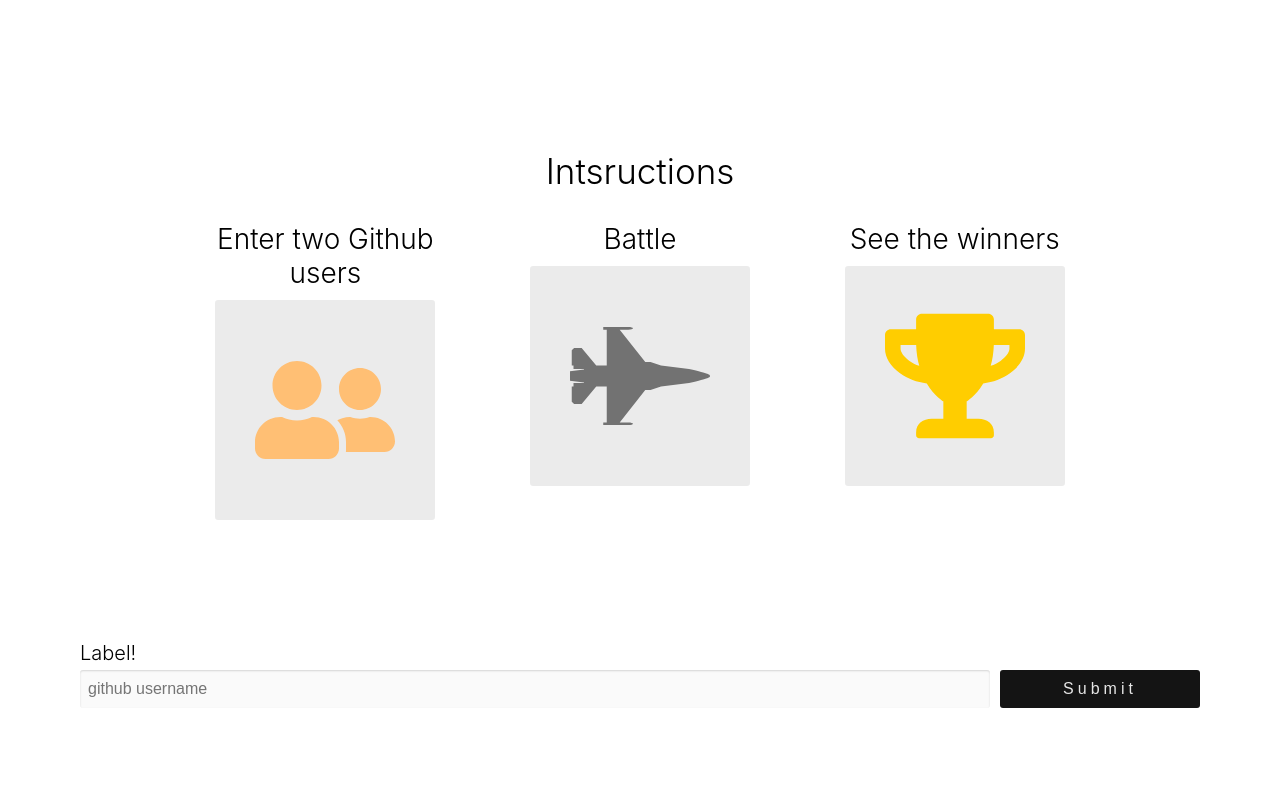
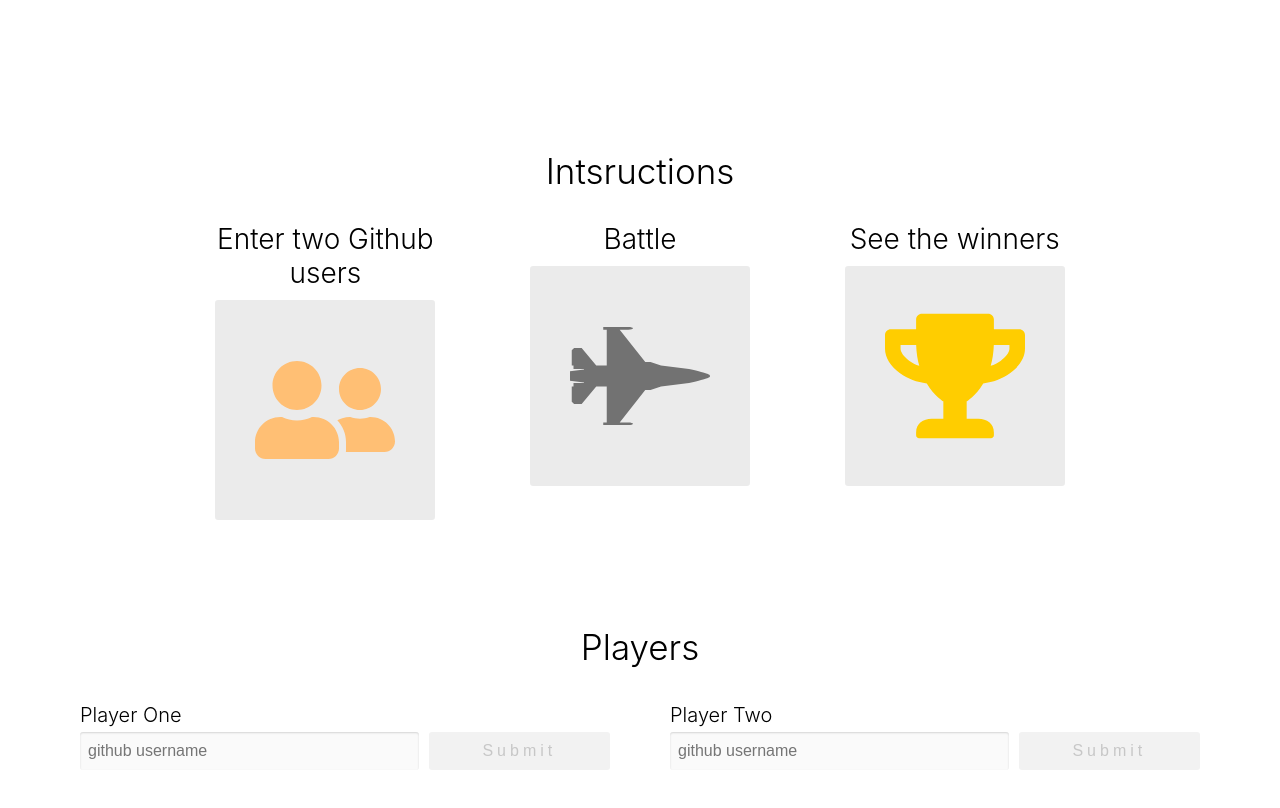
Before and after one commit to lukeys24/react-github-battle, a React app: page / in a window 1280 px wide. Built offline with nearby package versions, Linux system fonts and the light colour scheme.

Commit message:
Added state to handle two users

```diff
--- a/app/components/Battle.js
+++ b/app/components/Battle.js
@@ -90,12 +90,49 @@ PlayerInput.propTypes = {
 }
 
 export default class Battle extends React.Component {
+    constructor(props) {
+        super(props)
+
+        this.state = {
+            playerOne : null,
+            playerTwo : null
+        }
+
+        this.handleSubmit = this.handleSubmit.bind(this);
+    }
+
+    handleSubmit(id, player) {
+        this.setState({
+            [id] : player
+        })
+    }
+
     render() {
+        const { playerOne, playerTwo } = this.state;
+
         return(
             <React.Fragment>
                 <Instructions/>
 
-                <PlayerInput label='Label!' onSubmit={(value) => console.log('value : ', value)}/>
+                <div className='players-container'>
+                    <h1 className='center-text header-lg'>Players</h1>
+
+                    <div className='row space-around'>
+                        {playerOne === null && (
+                            <PlayerInput
+                                label='Player One'
+                                onSubmit={(player) => this.handleSubmit('playerOne', player)}
+                            />
+                        )}
+
+                        {playerTwo === null && (
+                            <PlayerInput
+                                label='Player Two'
+                                onSubmit={(player) => this.handleSubmit('playerTwo', player)}
+                            />
+                        )}
+                    </div>
+                </div>
             </React.Fragment>
         )
     }
--- a/app/index.css
+++ b/app/index.css
@@ -202,7 +202,11 @@ li {
     background: #141414;
 }
 
-.dark-btn :disabled {
+.dark-btn:disabled {
+    color: #C7C7C7;
     background: #f2f2f2;
-    color: #C7C7C7;
 }
+
+.players-container {
+    margin: 100px 0;
+}
```
